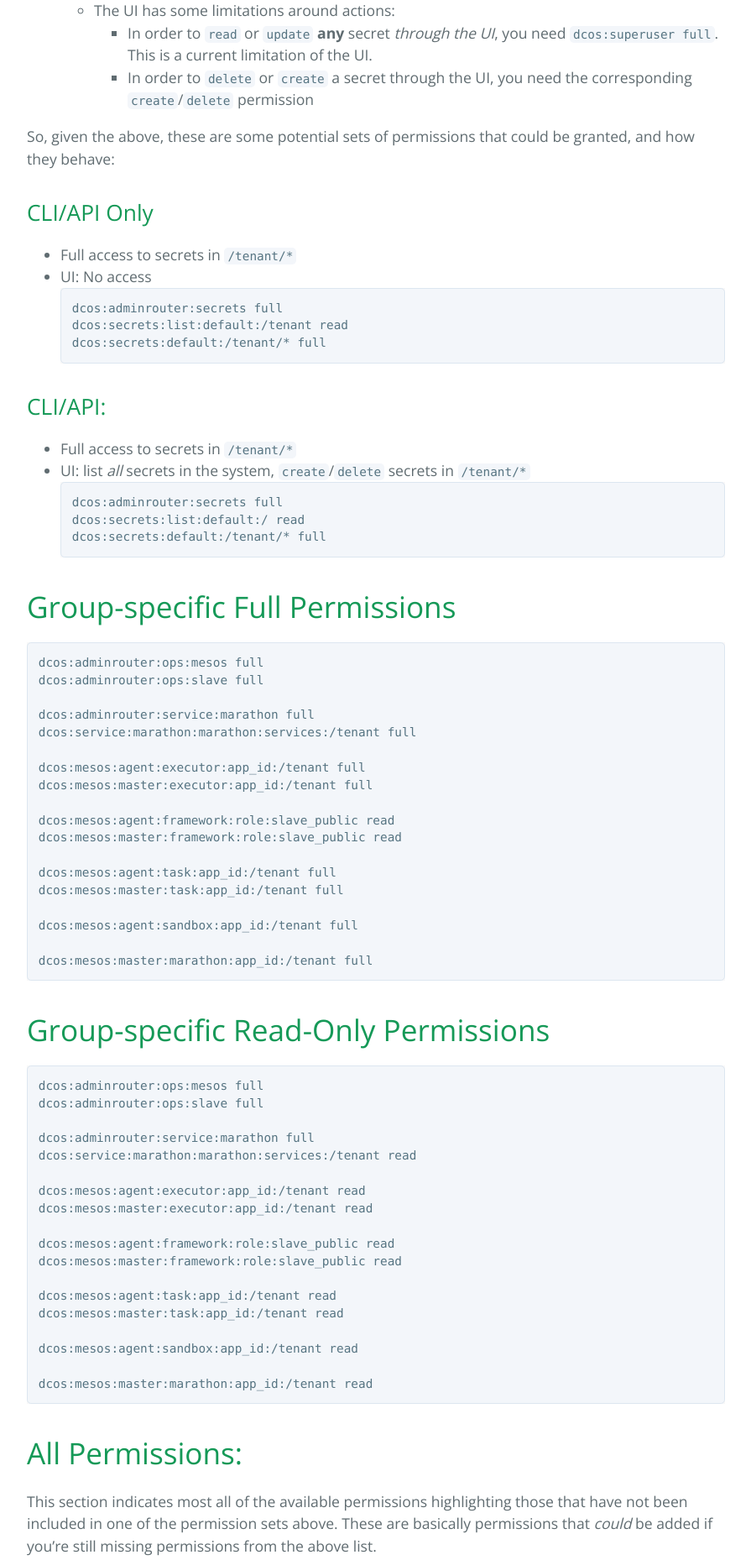
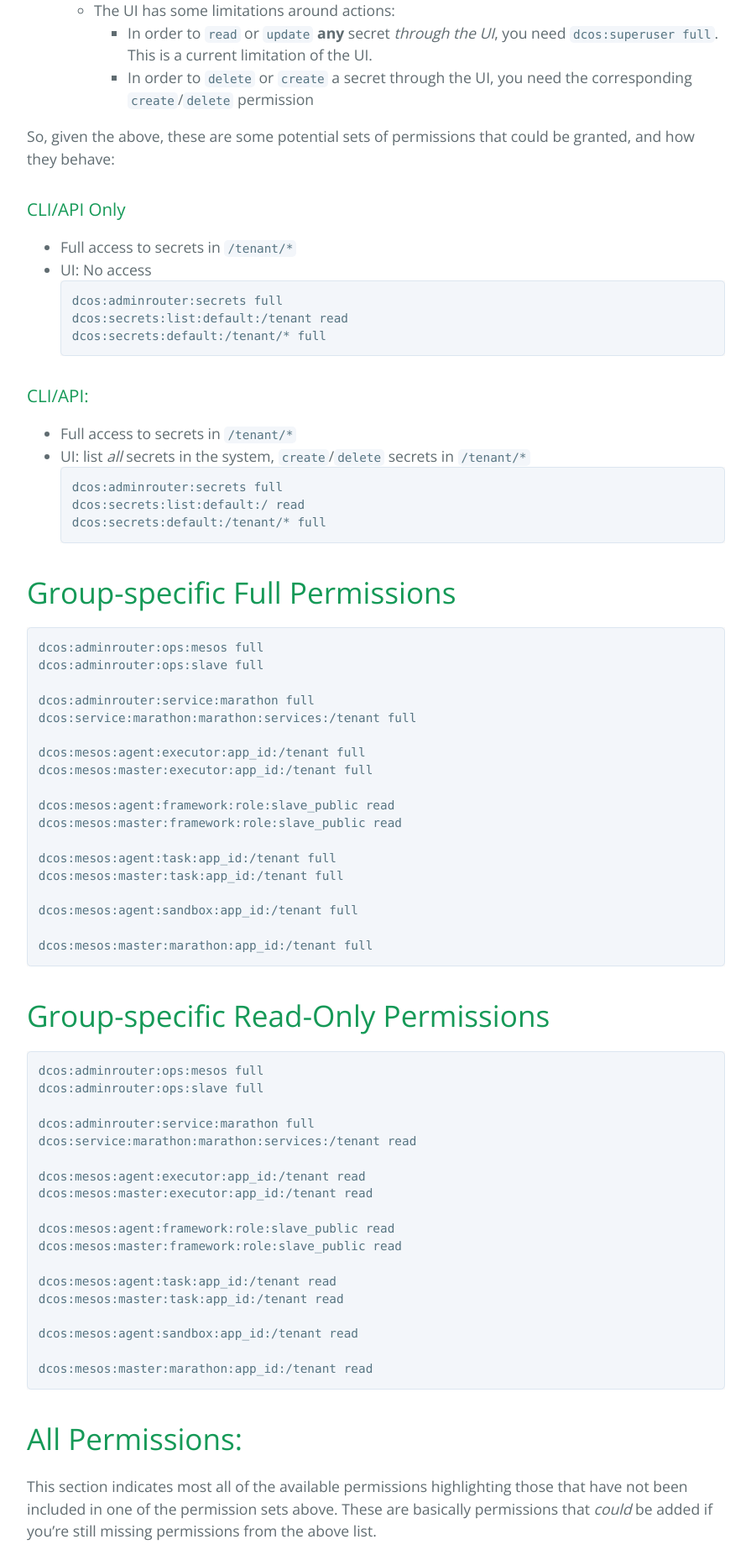
Before and after one commit to mesosphere/field-notes, a Jekyll site: the page built from docs/strict/permissions.md, in a window 1280 px wide. Shown: the part 3435-5293 px from the top of the page at 84% size, without its empty margins (192-1087 px from the left). Built offline with Jekyll 4.4.1, drawn with Linux system fonts in a browser that asks for light colours; our own code applies the rules of GitHub Pages for plain Markdown files.

Commit message:
Make headers smaller

````diff
--- a/docs/strict/permissions.md
+++ b/docs/strict/permissions.md
@@ -118,7 +118,7 @@ There are three types of permissions that can be granted:
 
 So, given the above, these are some potential sets of permissions that could be granted, and how they behave:
 
-## CLI/API Only
+### CLI/API Only
 * Full access to secrets in `/tenant/*`
 * UI: No access
 ```
@@ -127,7 +127,7 @@ dcos:secrets:list:default:/tenant read
 dcos:secrets:default:/tenant/* full
 ```
 
-## CLI/API:
+### CLI/API:
 * Full access to secrets in `/tenant/*`
 * UI: list *all* secrets in the system, `create`/`delete` secrets in `/tenant/*`
 ```
````
